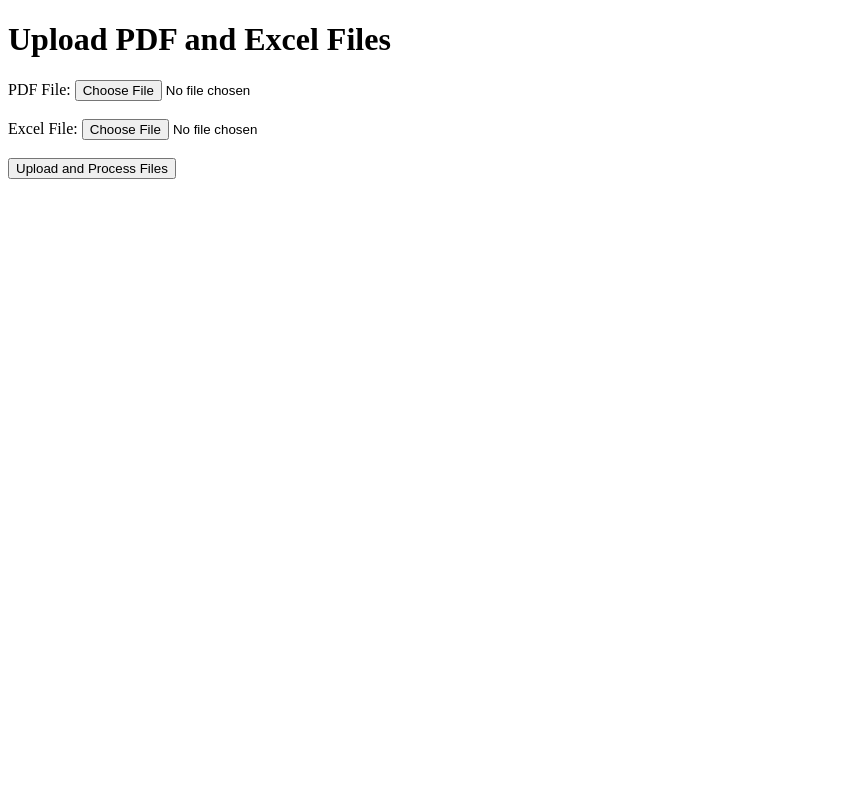
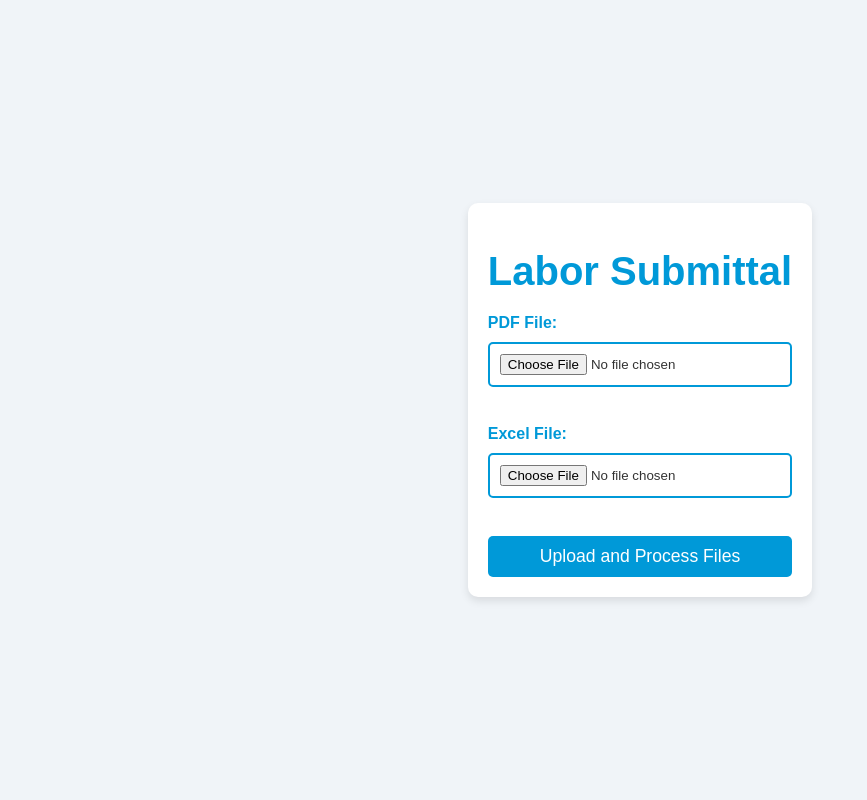
Before and after one commit to sullymiller2024/laborsubmittal, a Flask app: page / in a window 1280 px wide. Shown: the whole page, without its empty margins (0-867 px from the left). Run offline with Flask 3, Linux system fonts and the light colour scheme.

Commit message:
Update upload_form.html

```diff
--- a/templates/upload_form.html
+++ b/templates/upload_form.html
@@ -1,41 +1,91 @@
 <!doctype html>
 <html lang="en">
 <head>
-    <meta charset="UTF_8">
+    <meta charset="UTF-8">
     <meta name="viewport" content="width=device-width, initial-scale=1.0">
-    <title>File Upload</title>
+    <title>Labor Submittal</title>
+    <style>
+        body {
+            font-family: Arial, sans-serif;
+            background-color: #f0f4f8;
+            color: #333;
+            display: flex;
+            justify-content: center;
+            align-items: center;
+            height: 100vh;
+            margin: 0;
+        }
+        h1 {
+            color: #0099d8;
+            font-size: 2.5em;
+            margin-bottom: 20px;
+        }
+        form {
+            background-color: #fff;
+            padding: 20px;
+            border-radius: 10px;
+            box-shadow: 0 4px 8px rgba(0, 0, 0, 0.1);
+        }
+        label {
+            color: #0099d8;
+            font-weight: bold;
+        }
+        input[type="file"] {
+            display: block;
+            margin: 10px 0 20px;
+            padding: 10px;
+            border: 2px solid #0099d8;
+            border-radius: 5px;
+            width: 100%;
+            box-sizing: border-box;
+        }
+        button {
+            background-color: #0099d8;
+            color: white;
+            padding: 10px 20px;
+            border: none;
+            border-radius: 5px;
+            cursor: pointer;
+            font-size: 1.1em;
+            width: 100%;
+        }
+        button:hover {
+            background-color: #007bb3;
+        }
+    </style>
     <script src="https://code.jquery.com/jquery-3.6.0.min.js"></script>
 </head>
 <body>
-    <h1>Upload PDF and Excel Files</h1>
     <form id="uploadForm" method="post" enctype="multipart/form-data">
-        <label for = "pdf_file">PDF File:</label>
-        <input type="file" id = "pdf_file" name="pdf_file" required><br><br>
-        <label for = "excel_file">Excel File:</label>
-        <input type="file" id="excel_file"  name = "excel_file" required><br><br>
+        <h1>Labor Submittal</h1>
+        <label for="pdf_file">PDF File:</label>
+        <input type="file" id="pdf_file" name="pdf_file" required><br>
+        <label for="excel_file">Excel File:</label>
+        <input type="file" id="excel_file" name="excel_file" required><br>
         <button type="submit">Upload and Process Files</button>
     </form>
     <script>
         $(document).ready(function() {
-        $('#uploadForm').on('submit',function(e) {
+            $('#uploadForm').on('submit', function(e) {
                 e.preventDefault();
                 var formData = new FormData(this);
                 $.ajax({
-                url:'/',
+                    url: '/',
                     type: 'POST',
-                data:formData,
+                    data: formData,
                     contentType: false,
-                processData:false,
+                    processData: false,
                     success: function(response) {
-                    processNextChunk(0,response.pdf_path);
+                        processNextChunk(0, response.pdf_path);
                     }
                 });
             });
-        function processNextChunk(chunkIndex, pdfPath){
-            $.post('/process_chunk',{chunk_index: chunkIndex, pdf_path: pdfPath},function(response) {
-                if (response.status === 'processed'){
+
+            function processNextChunk(chunkIndex, pdfPath) {
+                $.post('/process_chunk', {chunk_index: chunkIndex, pdf_path: pdfPath}, function(response) {
+                    if (response.status === 'processed') {
                         if (response.next_chunk !== undefined) {
-                        processNextChunk(response.next_chunk,pdfPath);
+                            processNextChunk(response.next_chunk, pdfPath);
                         } else {
                             alert('Processing completed!');
                         }
```
Lines whose indentation alone changed are shown as unchanged.
